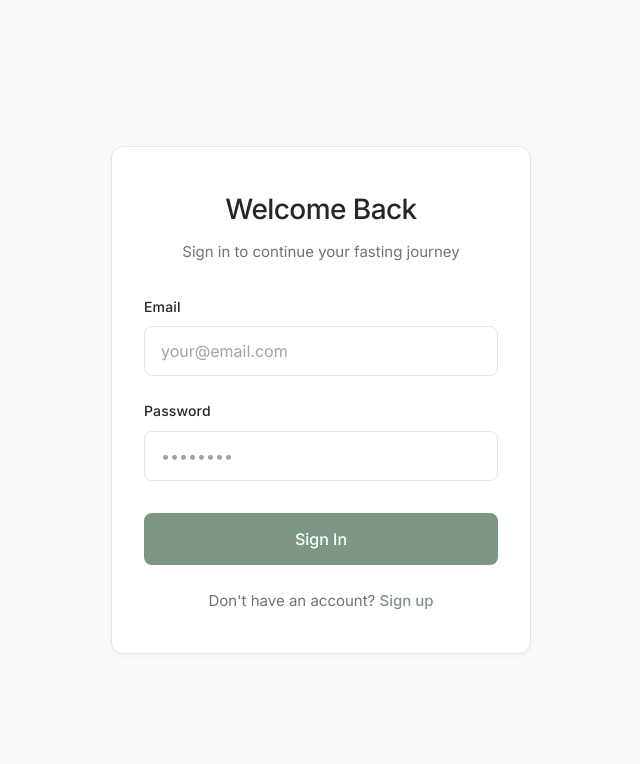
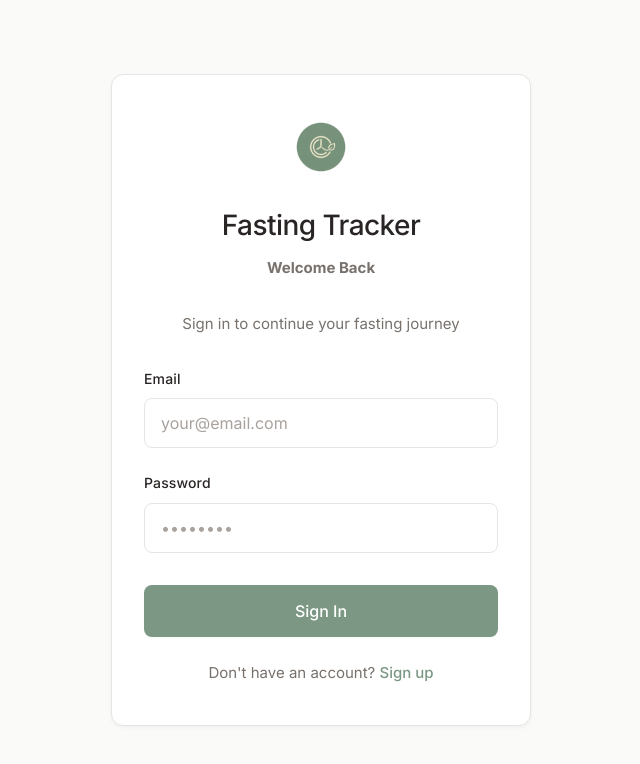
Before and after one commit to scardogs/fasting-tracker, a Next.js app: page /auth/signin in a window 1280 px wide. Shown: the top 764 px of the page, without its empty margins (319-959 px from the left). Built offline with nearby package versions, Linux system fonts and the light colour scheme.

Commit message:
whatss upsss333

```diff
--- a/src/pages/auth/signin.js
+++ b/src/pages/auth/signin.js
@@ -1,4 +1,4 @@
-import { useState } from 'react';
+import { useState } from 'react'; // Rebuild trigger
 import { signIn } from 'next-auth/react';
 import { useRouter } from 'next/router';
 import Head from 'next/head';
@@ -47,7 +47,13 @@ export default function SignIn() {
 
             <div className={styles.authContainer}>
                 <div className={styles.authCard}>
-                    <h1 className={styles.authTitle}>Welcome Back</h1>
+                    <div className={styles.logoContainer}>
+                        <img src="/android-chrome-192x192.png" alt="App Logo" className={styles.authLogo} />
+                    </div>
+                    <div className={styles.authBrand}>
+                        <h2 className={styles.authTitle}>Fasting Tracker</h2>
+                        <b className={styles.authSubtitle} style={{ display: 'block', marginBottom: 0 }}>Welcome Back</b>
+                    </div>
                     <p className={styles.authSubtitle}>Sign in to continue your fasting journey</p>
 
                     {error && (
--- a/src/styles/Auth.module.css
+++ b/src/styles/Auth.module.css
@@ -17,6 +17,24 @@
     box-shadow: var(--shadow-md);
     border: 1px solid var(--border);
     animation: fadeIn 0.4s ease-out;
+}
+
+.logoContainer {
+    display: flex;
+    justify-content: center;
+    margin-bottom: 1.5rem;
+}
+
+.authLogo {
+    width: 64px;
+    height: 64px;
+    border-radius: 12px;
+    object-fit: contain;
+}
+
+.authBrand {
+    text-align: center;
+    margin-bottom: 2rem;
 }
 
 .authTitle {
```
Also changed, not shown: src/pages/auth/signup.js (+7 -1 lines).
